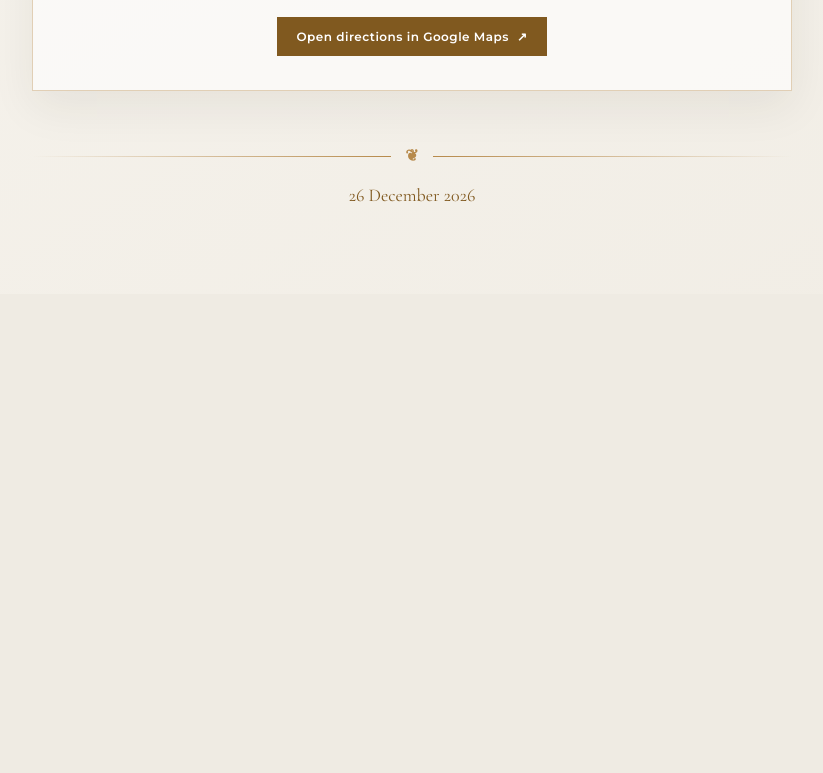
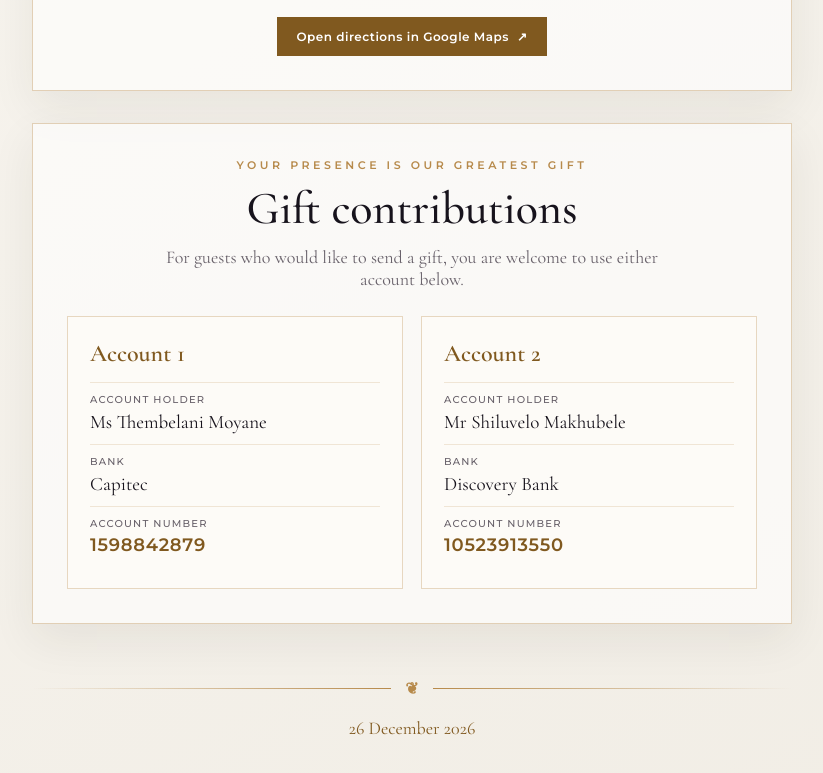
Before and after one commit to ShiluveloMakhubel/lobola-invitation, a plain HTML site: page index.html in a window 1280 px wide. Shown: the part 2778-3551 px from the top of the page, without its empty margins (228-1051 px from the left). Before the commit the page ends 3072 px from the top, so only its background shows below. Drawn offline with nearby package versions, Linux system fonts and the light colour scheme; a web font is replaced by a local one.

Commit message:
Add gift contribution bank accounts

```diff
--- a/index.html
+++ b/index.html
@@ -73,11 +73,11 @@
         </article>
         <article class="programme-item" role="listitem">
           <span class="number">03</span>
-          <div><h3>Blessing</h3><p>Pastor Chabalala</p></div>
+          <div><h3>Blessing</h3><p>Pastor N.B. Chabalala</p></div>
         </article>
         <article class="programme-item" role="listitem">
           <span class="number">04</span>
-          <div><h3>Word by Family</h3><p>Mr Moyane T.B. and Mr J. Makhubele</p></div>
+          <div><h3>Word by Family</h3><p>Mr Moyane TB and Mr J Makubele</p></div>
         </article>
         <article class="programme-item" role="listitem">
           <span class="number">05</span>
@@ -123,6 +123,30 @@
         </a>
       </section>
 
+      <section class="gift-card" aria-labelledby="gift-title">
+        <p class="section-kicker">Your presence is our greatest gift</p>
+        <h2 id="gift-title">Gift contributions</h2>
+        <p class="gift-intro">For guests who would like to send a gift, you are welcome to use either account below.</p>
+        <div class="gift-accounts">
+          <article class="gift-account">
+            <h3>Account 1</h3>
+            <dl>
+              <div><dt>Account holder</dt><dd>Ms Thembelani Moyane</dd></div>
+              <div><dt>Bank</dt><dd>Capitec</dd></div>
+              <div><dt>Account number</dt><dd class="account-number">1598842879</dd></div>
+            </dl>
+          </article>
+          <article class="gift-account">
+            <h3>Account 2</h3>
+            <dl>
+              <div><dt>Account holder</dt><dd>Mr Shiluvelo Makhubele</dd></div>
+              <div><dt>Bank</dt><dd>Discovery Bank</dd></div>
+              <div><dt>Account number</dt><dd class="account-number">10523913550</dd></div>
+            </dl>
+          </article>
+        </div>
+      </section>
+
       <footer>
         <div class="footer-divider"><span></span><b>❦</b><span></span></div>
         <p>26 December 2026</p>
--- a/styles.css
+++ b/styles.css
@@ -127,6 +127,19 @@ h1 { margin: 18px 0 24px; color: #8f672e; font-family: "Italianno", cursive; fon
 .map-link:hover { background: #624315; transform: translateY(-2px); }
 .map-link:focus-visible { outline: 3px solid var(--gold-light); outline-offset: 3px; }
 
+.gift-card { max-width: 760px; margin: 32px auto 0; padding: 34px; text-align: center; border: 1px solid rgba(183,138,75,.38); background: rgba(255,255,255,.62); box-shadow: 0 16px 42px rgba(49,37,22,.07); }
+.gift-card .section-kicker { margin-bottom: 8px; }
+.gift-card h2 { margin: 0; color: var(--ink); font-size: clamp(32px, 5vw, 46px); font-weight: 500; }
+.gift-intro { max-width: 520px; margin: 10px auto 26px; color: #68616a; font-size: 18px; }
+.gift-accounts { display: grid; grid-template-columns: repeat(2, minmax(0, 1fr)); gap: 18px; text-align: left; }
+.gift-account { padding: 22px; border: 1px solid rgba(183,138,75,.32); background: #fdfbf7; }
+.gift-account h3 { margin: 0 0 14px; color: #80591f; font-size: 24px; font-weight: 600; }
+.gift-account dl { margin: 0; }
+.gift-account dl div { padding: 10px 0; border-top: 1px solid rgba(183,138,75,.2); }
+.gift-account dt { color: #68616a; font: 500 10px "Montserrat", sans-serif; letter-spacing: .12em; text-transform: uppercase; }
+.gift-account dd { margin: 4px 0 0; font-size: 19px; line-height: 1.25; overflow-wrap: anywhere; }
+.gift-account .account-number { color: #80591f; font: 600 18px "Montserrat", sans-serif; letter-spacing: .04em; }
+
 footer { max-width: 760px; margin: 55px auto 0; text-align: center; }
 .footer-divider { display: flex; align-items: center; gap: 14px; color: var(--gold); }
 .footer-divider span { height: 1px; flex: 1; background: linear-gradient(90deg, transparent, var(--gold)); }
@@ -150,6 +163,9 @@ footer p { color: #80591f; font-size: 18px; }
   .programme-item { grid-template-columns: 52px 1fr; padding: 18px 4px; }
   .location-card { margin-top: 46px; padding: 24px 16px; }
   .map-frame { height: 300px; }
+  .gift-card { margin-top: 24px; padding: 24px 16px; }
+  .gift-accounts { grid-template-columns: 1fr; gap: 12px; }
+  .gift-account { padding: 18px; }
 }
 
 @media (prefers-reduced-motion: reduce) { html { scroll-behavior: auto; } .hero-shimmer, .invitation-card { animation: none; } }
```
